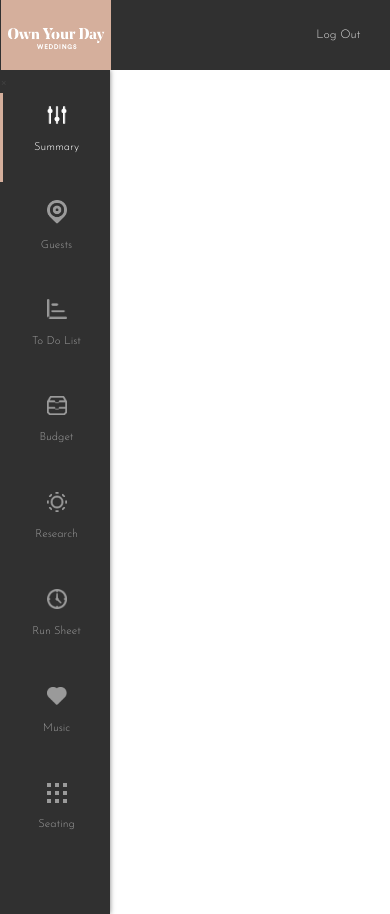
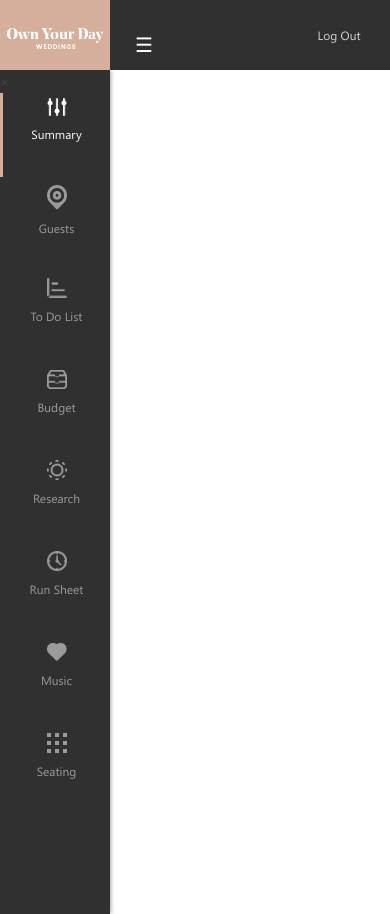
Before and after one commit to rohitstpark/yod, an Angular app: page /todo in a window 390 px wide. After the commit the page ends 844 px from the top, so only its background shows below. Built offline with nearby package versions, Linux system fonts and the light colour scheme; a web font is replaced by a local one.

Commit message:
fixed left menu and header menu

```diff
--- a/src/app/header/header.component.css
+++ b/src/app/header/header.component.css
@@ -4,7 +4,7 @@ line-height: 23px;}
 .navbar.navbar-default.navbar_fixed {position: fixed;right: 0;left: 0;z-index:8;height:70px;background: #303030;background-size: auto;background-size:cover;}
 .navbar {border: 0;font-size: 16px;border-radius:0;}
 .header_site_logo {display: inline-block;left: 0;margin: 0;/*position: absolute;*/background: #d5af9c;width: 110px;height: 70px;
-max-width: 110px;max-height: 70px;padding: 20px 5px;margin:-7px 0px -7px -10px;}
+max-width: 110px;max-height: 70px;padding: 20px 5px;margin:-7px 0px -7px -11px;}
 .img-responsive {display: block;max-width:100px;height:auto;}
 
 /*header_right*/
@@ -12,3 +12,30 @@ max-width: 110px;max-height: 70px;padding: 20px 5px;margin:-7px 0px -7px -10px;}
 .log_out_ic{top:1px;font-style: normal;font-weight: 400;line-height:1;padding: 25px 0; margin-left:3px;color: rgba(255, 255, 255, .8);
 margin-right: 10px;}
 .log-out {float: right;}
+button.openbtn {display: none;}
+button {font-family: inherit;font-size: inherit;line-height: inherit;}
+button{
+  -webkit-appearance: button;
+  cursor: pointer;
+  text-transform: none;
+  overflow: visible;
+  margin: 0;
+font: inherit;
+color: inherit;
+}
+  @media screen and (max-width: 991px){
+    .openbtn {
+  font-size: 20px;
+  cursor: pointer;
+  background-color:transparent;
+  color: white;
+  padding: 10px 15px;
+  border: none;
+  margin: 10px;
+}
+button.openbtn {
+  display: inline-block;
+  position: absolute;
+  left: 110px;
+}
+  }
--- a/src/app/header/header.component.html
+++ b/src/app/header/header.component.html
@@ -8,6 +8,7 @@
         </a>
       </div>
       <div class="log-out">
+        <button class="openbtn" onclick="openNav()">☰</button>
         <a href="#">
           <span class="logout-text">
             Log Out
--- a/src/app/left-menu/left-menu.component.css
+++ b/src/app/left-menu/left-menu.component.css
@@ -31,30 +31,23 @@ img {vertical-align: middle;border: 0;}
 */
 
 .sidebar {overflow: auto;max-height: 100%;height: 100%;transition-property: top, bottom;transition-duration: .2s, .2s;
-  transition-timing-function: linear, linear;}
-.sidebar {box-shadow: 0 0 5px rgba(0, 0, 0, 0.5);z-index: 3;position: absolute;top:70px;bottom: 0;left: 0;width: 110px;display: block;color: #fff;
+  transition-timing-function: linear, linear;box-shadow: 0 0 5px rgba(0, 0, 0, 0.5);z-index: 3;position:fixed;top:70px;bottom: 0;left: 0;width: 110px;display: block;color: #fff;
   font-weight: 200;background: #303030;}
 .sidebar .sidebar-wrapper {max-height: none;overflow: hidden;width: 110px;z-index: 4;height: calc(100% - 70px);position: relative;}
 .sidebar-wrapper a.closebtn { color: #424242; text-decoration: none; }
 .sidebar-wrapper a.closebtn:focus,.sidebar-wrapper a.closebtn:hover {color: #23527c;text-decoration: underline;}
-.sidebar .nav { margin-top: 0;height: 100%;}
+.sidebar .nav { margin-top: 0;height: 94%;}
 .sidebar li.active {border-left: 3px solid #d5af9c;}
 .sidebar li {height:11.5%;border-left: 3px solid #303030;}
 .nav > li {position: relative;display: block;width: 100%;text-align: center;}
 .sidebar .nav li.active a {color: #fbfbfb;opacity: 1;}
 .sidebar .nav li a:hover {color: rgba(255, 255, 255, 1);}
 .sidebar .nav li > a {border-radius: 4px;color: rgba(255, 255, 255, 0.6);margin: 0;opacity: 0.86;text-align: center;text-decoration: none;}
-.nav > li > a {position: relative;display: block; padding: 10px 15px;}
+.nav > li > a {position: relative;display: block; /*padding: 10px 15px;*/}
 .sidebar .nav li a:hover .nav-icons {opacity: 1;}
 .menu-clickable {cursor: pointer;}
 .sidebar .nav li.active a .nav-icons {opacity: 1;}
 .nav > li > a > img {max-width: none;}
 .nav-icons {width: 20px;opacity:0.6;}
 img {vertical-align: middle;}
-.sidebar .nav p {margin: 0;line-height: 30px;font-size: 11.2px; position: relative; bottom: 0;}
-
-/*.nav {
-  padding-left: 0;
-  margin-bottom: 0;
-  list-style: none;
-}*/
+.sidebar .nav p {margin: 0;line-height: 22px;font-size: 12px; position: relative; bottom: 0;}
--- a/src/app/left-menu/left-menu.component.html
+++ b/src/app/left-menu/left-menu.component.html
@@ -1,7 +1,7 @@
 
   <div id="mySidebar" class="sidebar">
     <div class="sidebar-wrapper">
-      <a href="#" class="closebtn" onclick="closeNav()">×</a>
+      <a href="javascript:void(0)" class="closebtn" onclick="closeNav()">×</a>
       <ul class="nav">
         <li id="summary" class="active">
           <a class="menu-clickable">
--- a/src/styles.css
+++ b/src/styles.css
@@ -1,6 +1,10 @@
-*{font-family: 'Josefin Sans', sans-serif;font-weight: 300;box-sizing: border-box;font-size: 14px;
-    line-height:23px;
-}
 body .login-header{
 	background-image:url('assets/image/rose-bg.jpg');
 }
+@font-face {
+  font-family: SEGOEUI;
+  src: url(/assets/font/SEGOEUI.TTF);
+}
+*{font-family:SEGOEUI, sans-serif;font-weight: 300;box-sizing: border-box;font-size: 14px;
+line-height: 23px;
+}
```
